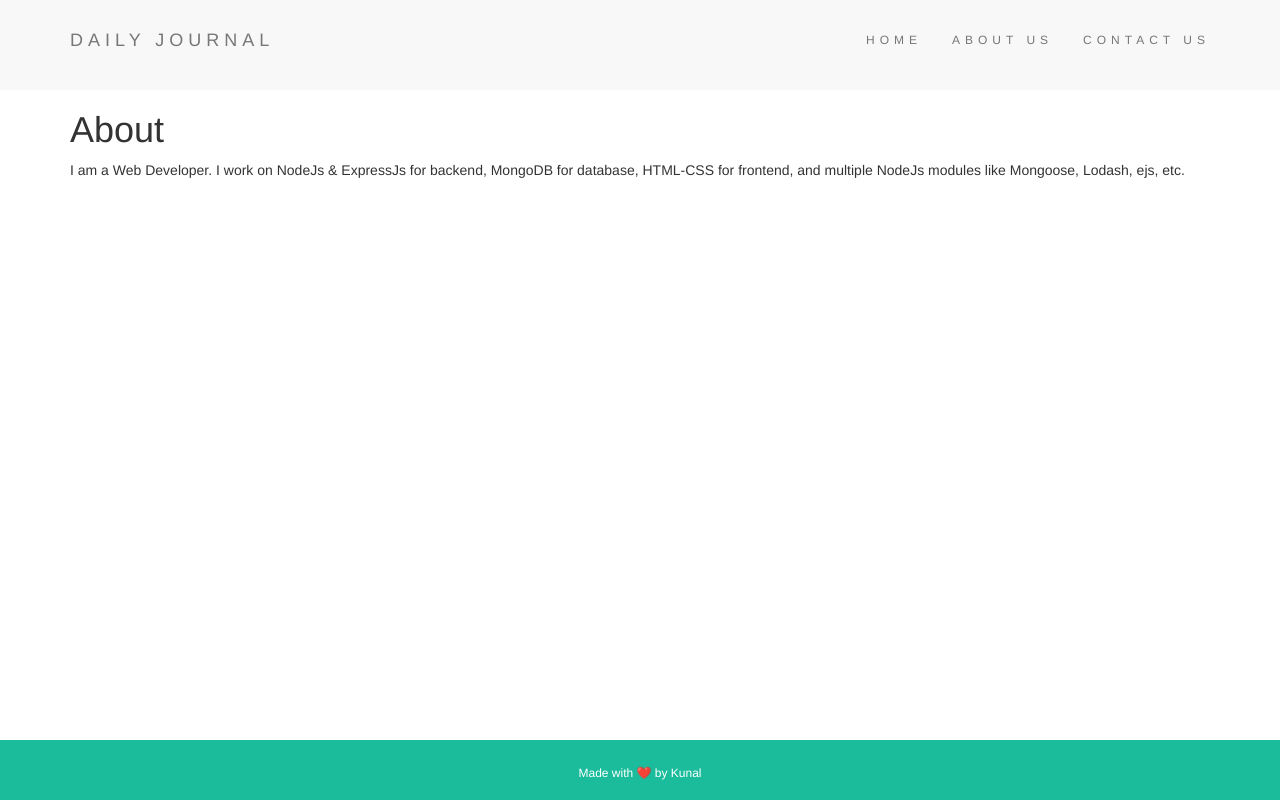
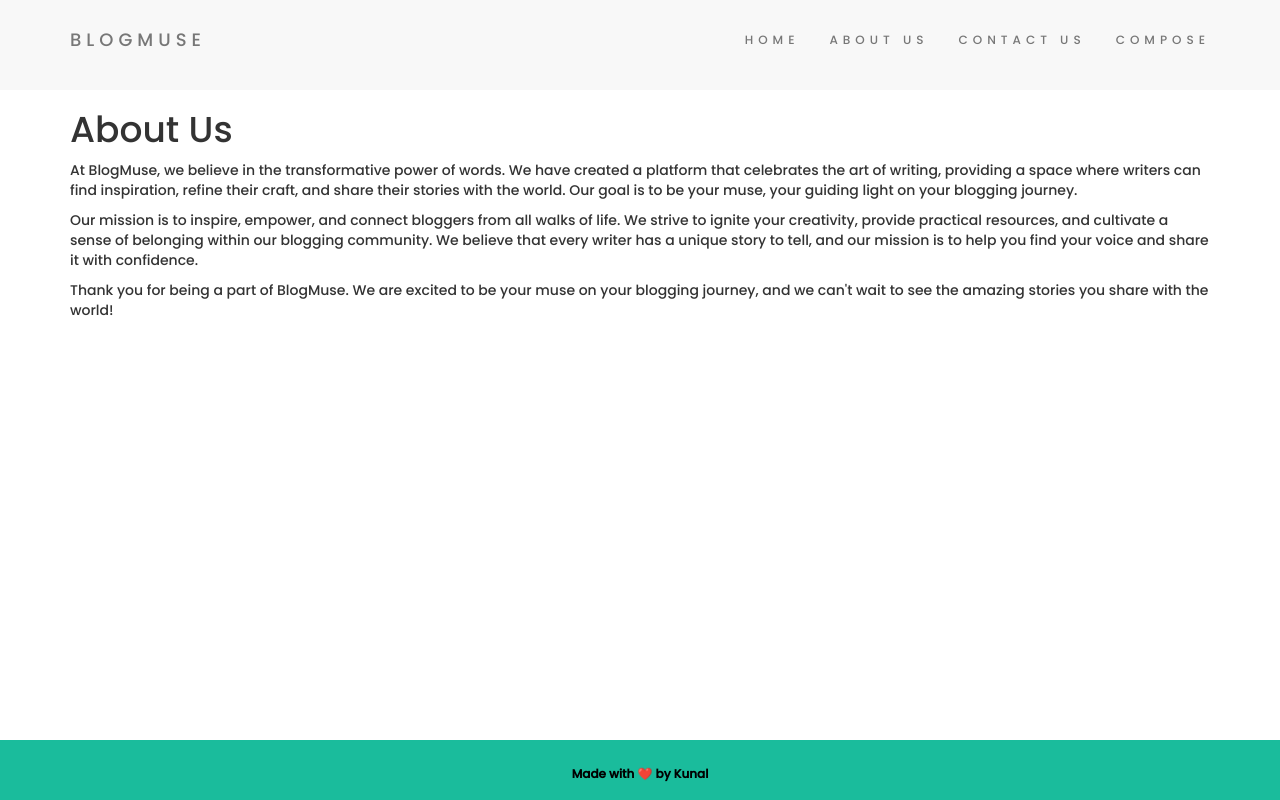
Before and after one commit to kunalvijay42/Blog-Website, a Node server app: page /about in a window 1280 px wide. Run offline with Node 20, Linux system fonts and the light colour scheme; some libraries are stand-ins or nearby versions.

Commit message:
Changed Styling and content

```diff
--- a/app.js
+++ b/app.js
@@ -5,24 +5,21 @@ const ejs = require("ejs");
 const mongoose = require("mongoose");
 const _ = require("lodash");
 
-const homeStartingContent = "Welcome to the Daily Journal website, here you can post any content anonymously. your secrets or your thoughts about society or anything are safe with us, feel free to login and use our website. ";
-const aboutContent = "I am a Web Developer. I work on NodeJs & ExpressJs for backend, MongoDB for database, HTML-CSS for frontend, and multiple NodeJs modules like Mongoose, Lodash, ejs, etc. ";
-const contactContent = "You can contact through kunalvijay.kv2002@gmail.com";
+const homeStartingContent = "Welcome to BlogMuse, A Blog website, here you can post any content anonymously. Your secrets or your thoughts about society or anything are safe with us, feel free to use our website. ";
+const contactContent = "You can contact us through ";
 
 const app = express();
 
 app.set('view engine', 'ejs');
 
-app.use(bodyParser.urlencoded({extended: true}));
+app.use(bodyParser.urlencoded({ extended: true }));
 
 app.use(express.static("public"));
 
-//console.log(process.env.USERNAMEE);
-//console.log(process.env.PASSWORD)
 
 mongoose.connect("mongodb+srv://" + process.env.USERNAMEE + ":" + process.env.PASSWORD + "@cluster0.0mx8qku.mongodb.net/blogDB", { useNewUrlParser: true });
 
-//mongoose.connect("mongodb://localhost:27017/blogDB", { useNewUrlParser: true });
+// mongoose.connect("mongodb://localhost:27017/blogDB", { useNewUrlParser: true });
 
 const postSchema = {
   title: String,
@@ -31,8 +28,8 @@ const postSchema = {
 
 const Post = mongoose.model("Post", postSchema);
 
-app.get("/", function(req, res){
-  Post.find({}, function(err, posts){       //find is used for reading the data in the DB
+app.get("/", function (req, res) {
+  Post.find({}, function (err, posts) {       //find is used for reading the data in the DB
     res.render("home", {
       startingContent: homeStartingContent,
       posts: posts
@@ -40,31 +37,36 @@ app.get("/", function(req, res){
   });
 });
 
-app.get("/compose", function(req, res){
+app.get("/compose", function (req, res) {
   res.render("compose");
 });
 
-app.post("/compose", function(req, res){
+app.post("/compose", function (req, res) {
 
-  const post = new Post ({
+  if (req.body.postTitle == "" || req.body.postBody == "") {
+    res.status(400).json({ error: 'Input field cannot be empty' });
+  }
+  else {
+    const post = new Post({
       title: req.body.postTitle,
       content: req.body.postBody
     });
-
-  post.save(function(err){
-    if (!err){
+    post.save(function (err) {
+      if (!err) {
         res.redirect("/");
+      }
+      else {
+        console.log(err);
       }
 
     });
-  res.redirect("/");
+  }
 });
-
-app.get("/posts/:postId", function(req, res){
+app.get("/posts/:postId", function (req, res) {
 
   const requestedPostId = req.params.postId;
 
-    Post.findOne({_id: requestedPostId}, function(err, post){    //output gets saved in post variable
+  Post.findOne({ _id: requestedPostId }, function (err, post) {    //output gets saved in post variable
     res.render("post", {
       title: post.title,      //post has the result in form of title and content which we then assign to the variables
       content: post.content
@@ -84,12 +86,12 @@ app.get("/posts/:postId", function(req, res){
 
 //});
 
-app.get("/about", function(req, res){
-  res.render("about", {aboutContent: aboutContent});
+app.get("/about", function (req, res) {
+  res.render("about");
 });
 
-app.get("/contact", function(req, res){
-  res.render("contact", {contactContent: contactContent});
+app.get("/contact", function (req, res) {
+  res.render("contact", { contactContent: contactContent });
 });
 
 let port = process.env.PORT;
--- a/package.json
+++ b/package.json
@@ -18,7 +18,7 @@
     "express": "^4.16.3",
     "lodash": "^4.17.11",
     "mongoose": "^5.13.14",
-    "nodemon": "^1.3.3",
+    "nodemon": "^1.19.4",
     "to": "^0.2.9",
     "update": "^0.4.2"
   }
--- a/public/css/styles.css
+++ b/public/css/styles.css
@@ -1,3 +1,9 @@
+@import url("https://fonts.googleapis.com/css2?family=Raleway:wght@500&display=swap");
+
+* {
+  font-family: 'Poppins', sans-serif;
+}
+
 html {
   min-height: 100%;
   position: relative;
@@ -7,16 +13,19 @@ html {
   padding-top: 70px;
   padding-bottom: 70px;
 }
+
 .navbar {
   padding-top: 15px;
   padding-bottom: 15px;
+  display: flex;
   border: 0;
   border-radius: 0;
   margin-bottom: 0;
   font-size: 12px;
   letter-spacing: 5px;
 }
-.navbar-nav  li a:hover {
+
+.navbar-nav li a:hover {
   color: #1abc9c !important;
 }
 
@@ -36,5 +45,6 @@ html {
 .footer p {
   margin-top: 25px;
   font-size: 12px;
-  color: #fff;
+  color: black;
+  font-weight: bolder;
 }
--- a/views/about.ejs
+++ b/views/about.ejs
@@ -1,4 +1,12 @@
 <%- include("partials/header"); -%>
-    <h1>About</h1>
-    <p> <%= aboutContent %> </p>
-<%- include("partials/footer"); -%>
+    <h1>About Us</h1>
+    <p> At BlogMuse, we believe in the transformative power of words. We have created a platform that celebrates the art
+        of writing, providing a space where writers can find inspiration, refine their craft, and share their stories
+        with the world. Our goal is to be your muse, your guiding light on your blogging journey. </p>
+    <p>Our mission is to inspire, empower, and connect bloggers from all walks of life. We strive to ignite your
+        creativity, provide practical resources, and cultivate a sense of belonging within our blogging community. We
+        believe that every writer has a unique story to tell, and our mission is to help you find your voice and share
+        it with confidence.</p>
+    <p>Thank you for being a part of BlogMuse. We are excited to be your muse on your blogging journey, and we can't
+        wait to see the amazing stories you share with the world!</p>
+    <%- include("partials/footer"); -%>
--- a/views/partials/header.ejs
+++ b/views/partials/header.ejs
@@ -3,19 +3,23 @@
 
 <head>
   <meta charset="utf-8">
-  <title>Daily Journal</title>
+  <title>BlogMuse</title>
   <meta charset="utf-8">
   <link rel="stylesheet" href="https://maxcdn.bootstrapcdn.com/bootstrap/3.3.7/css/bootstrap.min.css">
   <link rel="stylesheet" href="/css/styles.css">
+  <link href="https://fonts.googleapis.com/css2?family=Poppins:wght@500&display=swap" rel="stylesheet">
+  <link rel="icon" href="css/planner.png" />
   <nav class="navbar navbar-default">
     <div class="container">
       <div class="navbar-header">
-        <p class="navbar-brand">DAILY JOURNAL</p>
+        <!-- <img src="css/diary.png" class="img" height="20" width="20" alt=""> -->
+        <p class="navbar-brand">BLOGMUSE</p>
       </div>
       <ul class="nav navbar-nav navbar-right">
         <li id="home"><a href="/">HOME</a></li>
         <li id="about"><a href="/about">ABOUT US</a></li>
         <li id="contact"><a href="/contact">CONTACT US</a></li>
+        <li id="compose"><a href="/compose">COMPOSE</a></li>
       </ul>
     </div>
   </nav>
```
Also changed, not shown: views/contact.ejs (+8 -2 lines), views/partials/footer.ejs (+4 -4 lines), public/css/diary.png (added), public/css/planner.png (added), 1 other file. Lines whose indentation alone changed are shown as unchanged.
